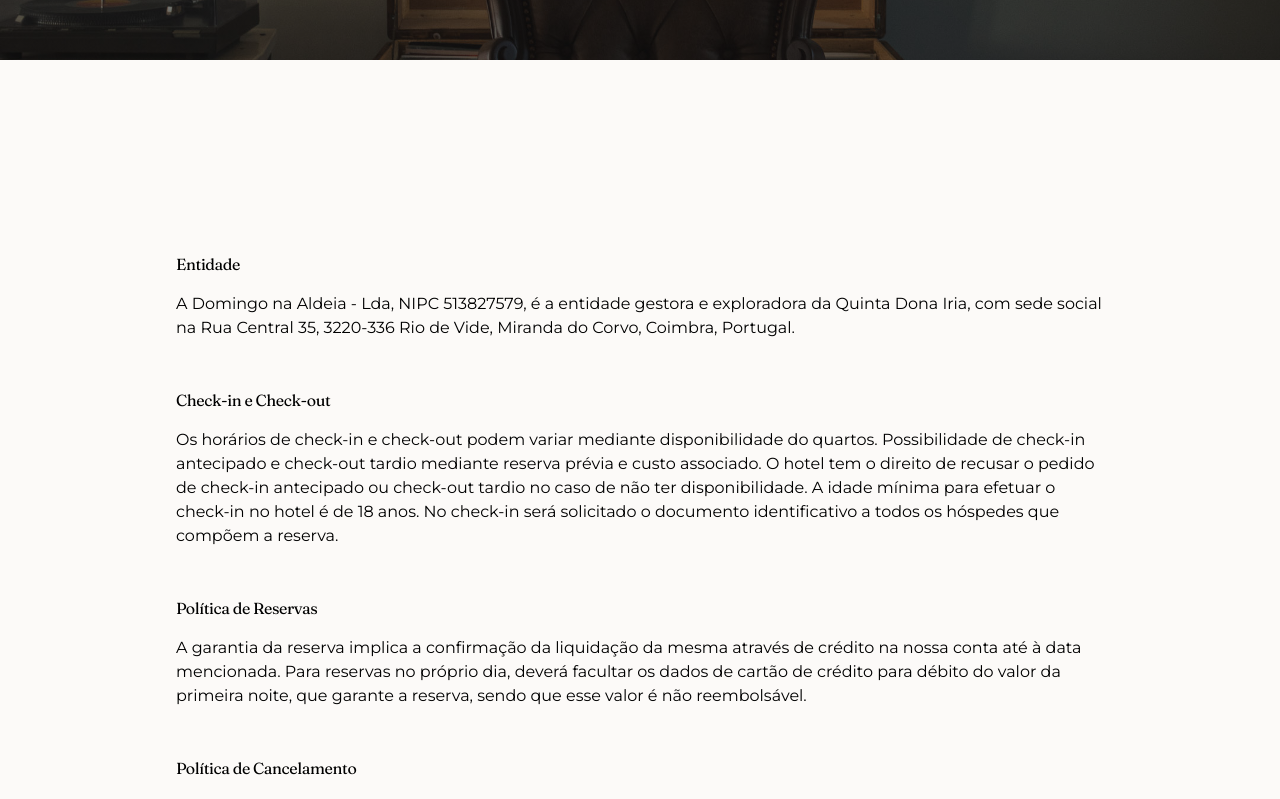
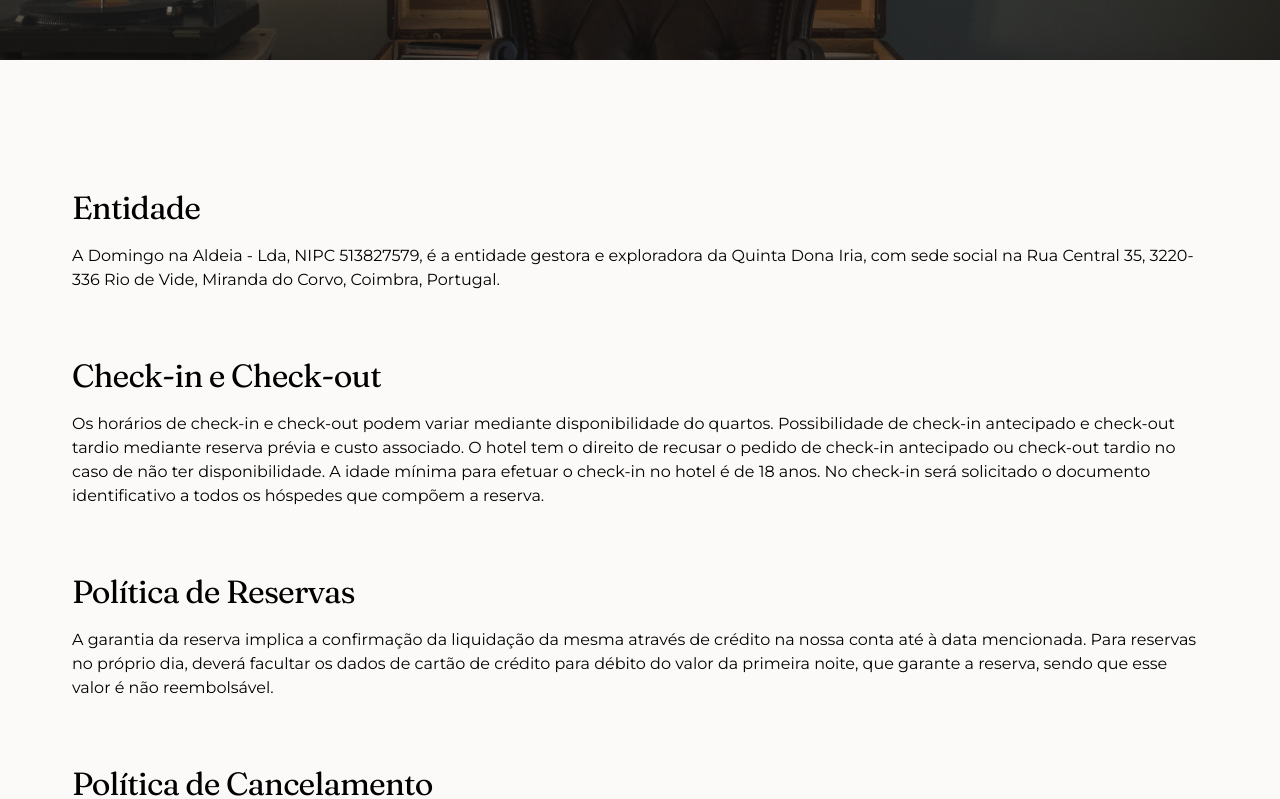
Before and after one commit to quintadonairia/quintadonairia, a Next.js app: page /terms in a window 1280 px wide. Shown: the part 740-1539 px from the top of the page. Built offline with nearby package versions, Linux system fonts and the light colour scheme.

Commit message:
🐛 Fix incorrect typography class

```diff
--- a/pages/terms.tsx
+++ b/pages/terms.tsx
@@ -24,10 +24,10 @@ export default function Terms() {
         image="url(images/20220319-donairia-005.jpg)"
       />
       <Container>
-        <section className="flex flex-col items-center gap-8 px-6 py-16 lg:gap-12 lg:p-32">
+        <section className="flex flex-col items-center gap-12 px-6 py-16 lg:gap-16">
           {sections.map((section: Section, index) => (
             <section key={index} className="flex flex-col gap-4">
-              <h1 className="font-display text-display-small-regular text-foreground-default tracking-tight">
+              <h1 className="font-display text-display-small text-foreground-default tracking-tight">
                 {section.title}
               </h1>
               <div className="text-foreground-strong">
```
